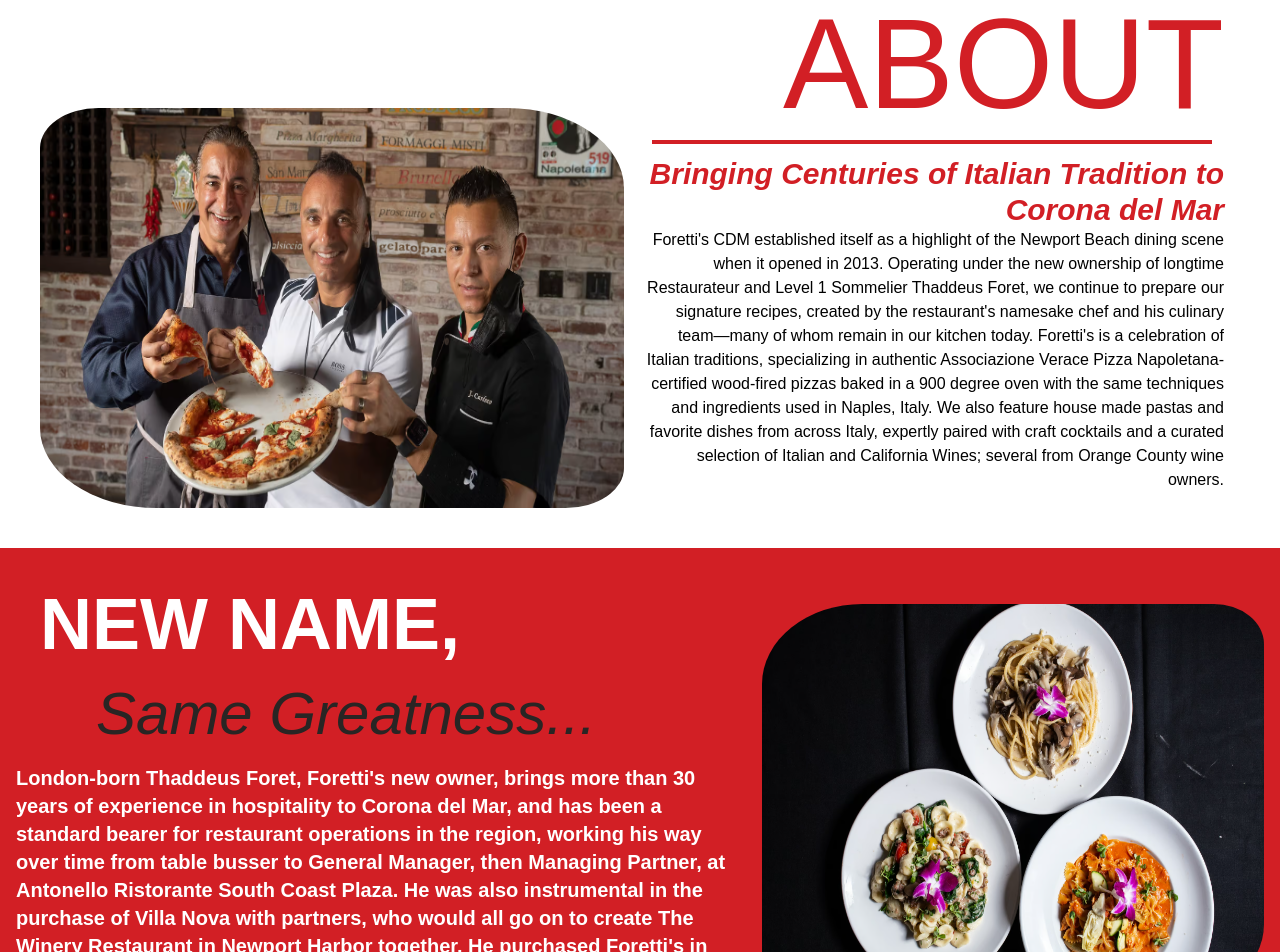
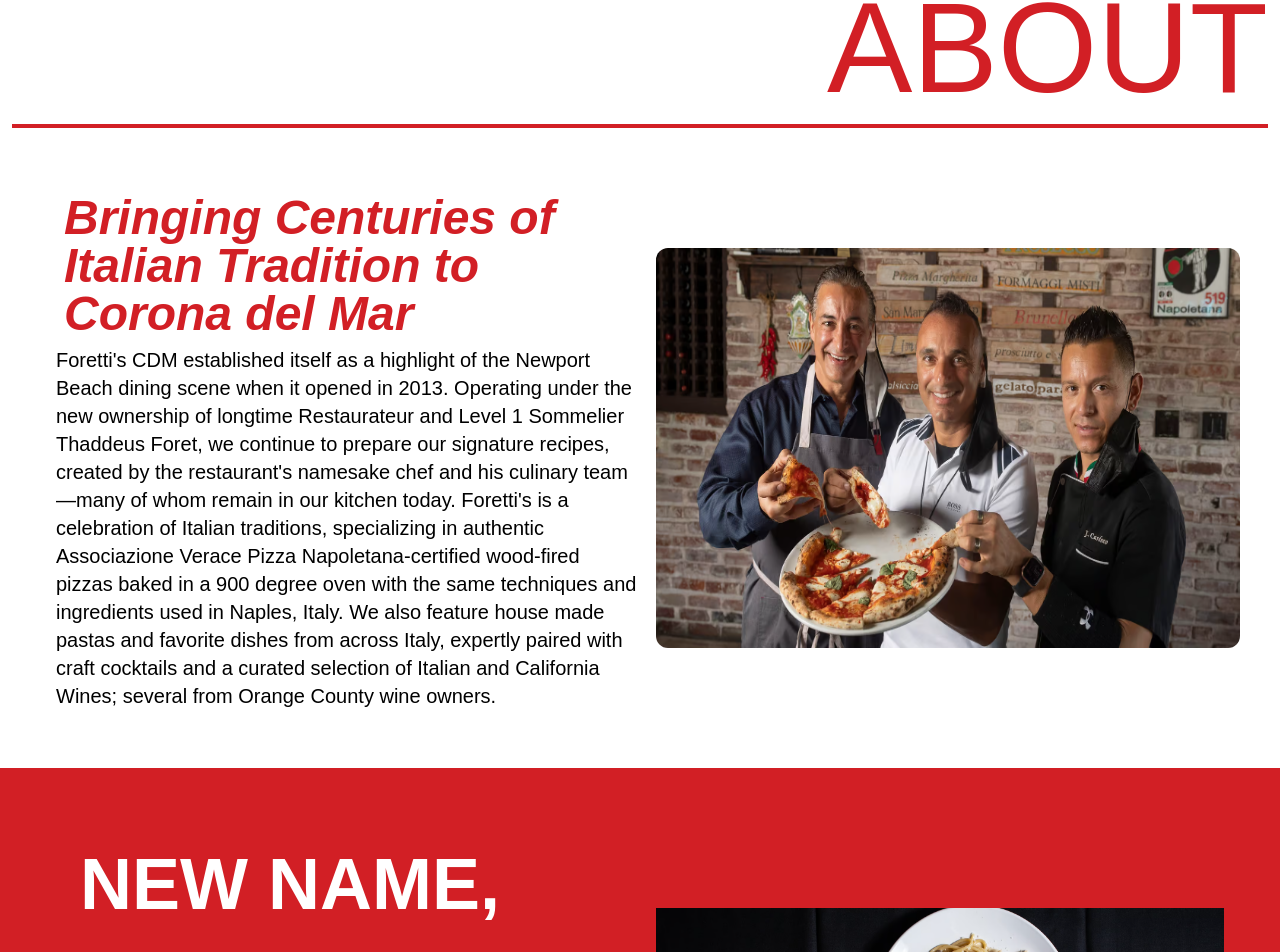
Before and after one commit to alyssageria/forettis, a React (Create React App) app: page /about in a window 1280 px wide. Shown: the part 128-1080 px from the top of the page. Built offline with nearby package versions, Linux system fonts and the light colour scheme.

Commit message:
changes in about styles

```diff
--- a/src/App.css
+++ b/src/App.css
@@ -36,23 +36,18 @@
 }
 
 /* about styles */
-.ownersImage {
-    border-radius: 10% 20%;
+/* .ownersImage {
+    border-radius: 5%;
 }
 
 .tridish {
     border-radius: 20% 10%;
-}
+} */
 
 /* .about-hero {
     background-image: url('./images/salisiccia-pizza.webp');
-    display: flex;
-    flex-direction: column;
-    min-height: 60vh;
-    align-self: center;
     background-repeat: no-repeat;
     background-size: cover;
-    background-attachment: fixed;
-    align-items: center;
-    justify-content: center;
+    background-position: center;
+    min-height: 70vh;
 } */
--- a/src/components/pages/About.js
+++ b/src/components/pages/About.js
@@ -7,36 +7,39 @@
     return (
         <div>
             {/* <h1 className='text-red text-center text-8xl m-10'>ABOUT</h1> */}
-            <div className='flex min-h-[50vh] m-10 animate__animated animate__fadeInDown'>
-                <div className='flex justify-center items-end w-1/2 '>
-                    <img src={ownersImage} className='ownersImage h-[25rem]'></img>
-                </div>
-                <div className='w-1/2 m-4 flex flex-col justify-end text-right'>
-                    <h1 className='text-red text-9xl'>ABOUT</h1>
-                    <hr className='border-solid border-2 border-red m-3'></hr>
-                    <h2 className='text-red font-bold italic text-3xl'>Bringing Centuries of Italian Tradition to Corona del Mar</h2>
-                    <p>Foretti's CDM established itself as a highlight of the Newport Beach dining scene when it opened in 2013. Operating under the new ownership of longtime Restaurateur and Level 1 Sommelier Thaddeus Foret, we continue to prepare our signature recipes, created by the restaurant's namesake chef and his culinary team—many of whom remain in our kitchen today.
+            <div className='mt-10 text-right'>
+                <h1 className='text-red text-9xl m-3'>ABOUT</h1>
+                <hr className='border-solid border-2 border-red m-3'></hr>
+            </div>
+            <div className='flex items-center min-h-[70vh] m-10 animate__animated animate__fadeInDown'>
+                <div className='w-1/2 m-4 flex flex-col'>
+                    <h2 className='text-red font-bold italic text-5xl p-2'>Bringing Centuries of Italian Tradition to Corona del Mar</h2>
+                    <p className='text-xl'>Foretti's CDM established itself as a highlight of the Newport Beach dining scene when it opened in 2013. Operating under the new ownership of longtime Restaurateur and Level 1 Sommelier Thaddeus Foret, we continue to prepare our signature recipes, created by the restaurant's namesake chef and his culinary team—many of whom remain in our kitchen today.
 
                         Foretti's is a celebration of Italian traditions, specializing in authentic Associazione Verace Pizza Napoletana-certified wood-fired pizzas baked in a 900 degree oven with the same techniques and ingredients used in Naples, Italy.
 
                         We also feature house made pastas and favorite dishes from across Italy, expertly paired with craft cocktails and a curated selection of Italian and California Wines; several from Orange County wine owners.</p>
                 </div>
+                <div className='flex justify-center w-1/2 '>
+                    <img src={ownersImage} className='ownersImage h-[25rem] w-[42rem] rounded-xl'></img>
+                </div>
+
             </div>
             {/* <div className='about-hero'>
 
             </div> */}
-            <div className='flex items-center bg-red min-h-[60vh] animate__animated animate__fadeInUp'>
-                <div className='w-2/3 m-4'>
+            <div className='flex items-center bg-red min-h-[70vh] p-10 animate__animated animate__fadeInUp'>
+                <div className='w-1/2 m-4'>
                     <h2 className='text-white text-7xl font-bold p-6'>NEW NAME,</h2>
                     <h3 className='text-dark text-6xl pl-20 pb-5 italic'>Same Greatness...</h3>
-                    <p className='text-white text-xl font-bold'>London-born Thaddeus Foret, Foretti's new owner, brings more than 30 years of experience in hospitality to Corona del Mar, and has been a standard bearer for restaurant operations in the region, working his way over time from table busser to General Manager, then Managing Partner, at Antonello Ristorante South Coast Plaza.
+                    <p className='text-white text-xl'>London-born Thaddeus Foret, Foretti's new owner, brings more than 30 years of experience in hospitality to Corona del Mar, and has been a standard bearer for restaurant operations in the region, working his way over time from table busser to General Manager, then Managing Partner, at Antonello Ristorante South Coast Plaza.
 
                         He was also instrumental in the purchase of Villa Nova with partners, who would all go on to create The Winery Restaurant in Newport Harbor together. He purchased Foretti's in August 2020 after realizing his true passion for Italian cuisine.
 
                         Foretti's features restaurant dining, delivery with DoorDash and Postmates, and catering for your group dining needs.</p>
                 </div>
-                <div className='m-4 flex items-center'>
-                    <img src={tridish} className='tridish h-[25rem]'></img>
+                <div className='m-4 w-1/2 flex justify-center items-center'>
+                    <img src={tridish} className='tridish h-[25rem] w-[42rem]'></img>
                 </div>
             </div>
         </div>
```
